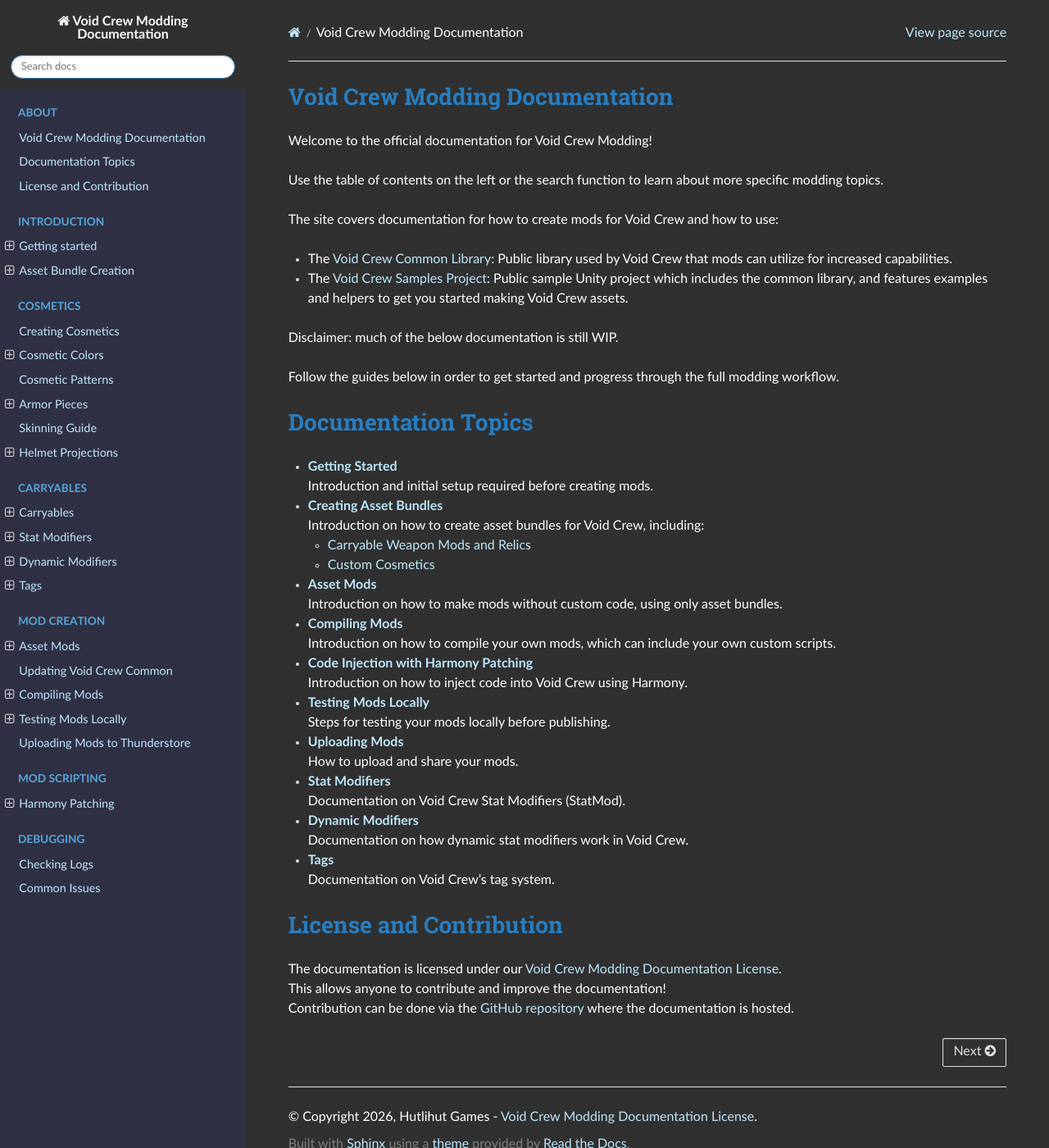
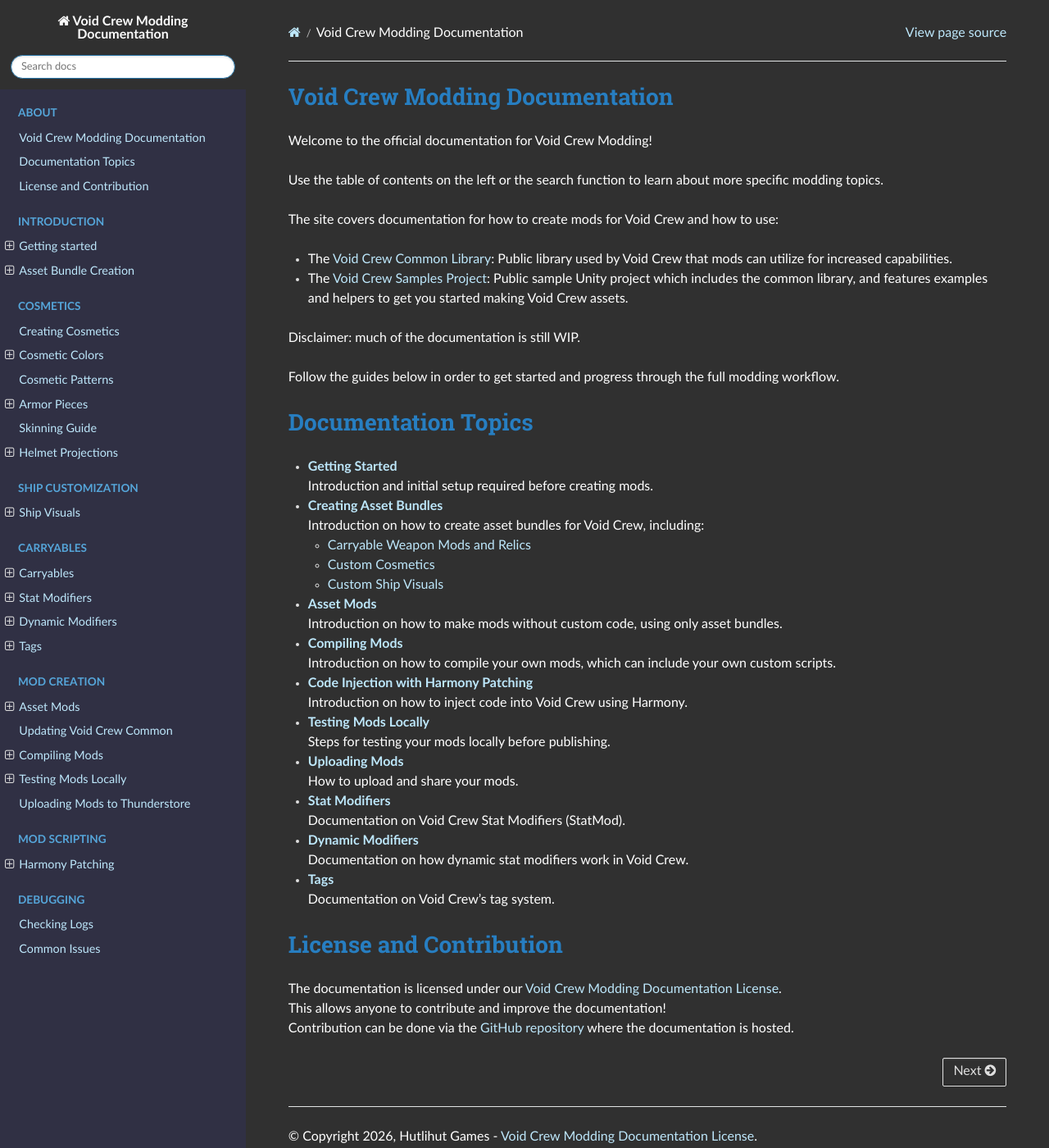
Before and after one commit to HutlihutGames/void_crew_modding_documentation, a Sphinx documentation site: the page built from Docs/index.md, in a window 1280 px wide and 1400 px high. Shown: the whole window at 82% size. Built offline with Sphinx 7.4.7 and the Read the Docs theme 3.1.0, drawn with Linux system fonts in a browser that asks for light colours.

Commit message:
Added ship visuals documentation

````diff
--- a/Docs/_static/css/voidcrew.css
+++ b/Docs/_static/css/voidcrew.css
@@ -241,6 +241,17 @@ code {
     color: var(--ui-color__white);
 }
 
+.admonition.hint{
+    background: var(--ui-color__light-grey);
+}
+.admonition.hint .admonition-title{
+    background: var(--ui-color__item-background);
+    color: var(--ui-color__light-green);
+}
+.admonition.hint p{
+    color: var(--ui-color__white);
+}
+
 .admonition.note{
     background: var(--ui-color__light-grey);
 }
--- a/Docs/index.md
+++ b/Docs/index.md
@@ -28,6 +28,14 @@ Cosmetics/CosmeticPatterns
 Cosmetics/ArmorPieces
 Cosmetics/SkinningGuide
 Cosmetics/HelmetProjections
+```
+
+```{toctree}
+:hidden:
+:maxdepth: -1
+:caption: Ship Customization
+
+ShipCustomization/ShipVisuals
 ```
 
 ```{toctree}
@@ -77,7 +85,7 @@ The site covers documentation for how to create mods for Void Crew and how to us
 - The [Void Crew Common Library](https://github.com/HutlihutGames/void_crew_common): Public library used by Void Crew that mods can utilize for increased capabilities.
 - The [Void Crew Samples Project](https://github.com/HutlihutGames/void_crew_mods_sample): Public sample Unity project which includes the common library, and features examples and helpers to get you started making Void Crew assets.
 
-Disclaimer: much of the below documentation is still WIP.
+Disclaimer: much of the documentation is still WIP.
 
 Follow the guides below in order to get started and progress through the full modding workflow.
 
@@ -90,6 +98,7 @@ Follow the guides below in order to get started and progress through the full mo
    Introduction on how to create asset bundles for Void Crew, including:
    - [Carryable Weapon Mods and Relics](Carryables/Carryables.md)
    - [Custom Cosmetics](Cosmetics/Cosmetics.md)
+   - [Custom Ship Visuals](ShipCustomization/ShipVisuals.md)
 
 - **[Asset Mods](ModCreation/AssetMods.md)**
    Introduction on how to make mods without custom code, using only asset bundles.
````
Also changed, not shown: Docs/CreatingAssetBundles/CreatingAssetBundles.md (+3 -0 lines), Docs/ShipCustomization/ShipVisuals.md (added, +59 -0 lines), README.md (+4 -1 lines), Docs/ShipCustomization/img/ship_visuals_apply_overrides.png (added), Docs/ShipCustomization/img/ship_visuals_component.png (added), Docs/ShipCustomization/img/ship_visuals_layer_masks.png (added), Docs/ShipCustomization/img/ship_visuals_make_prefab.png (added), Docs/ShipCustomization/img/ship_visuals_models.png (added), Docs/ShipCustomization/img/ship_visuals_rendering_layer.png (added).
